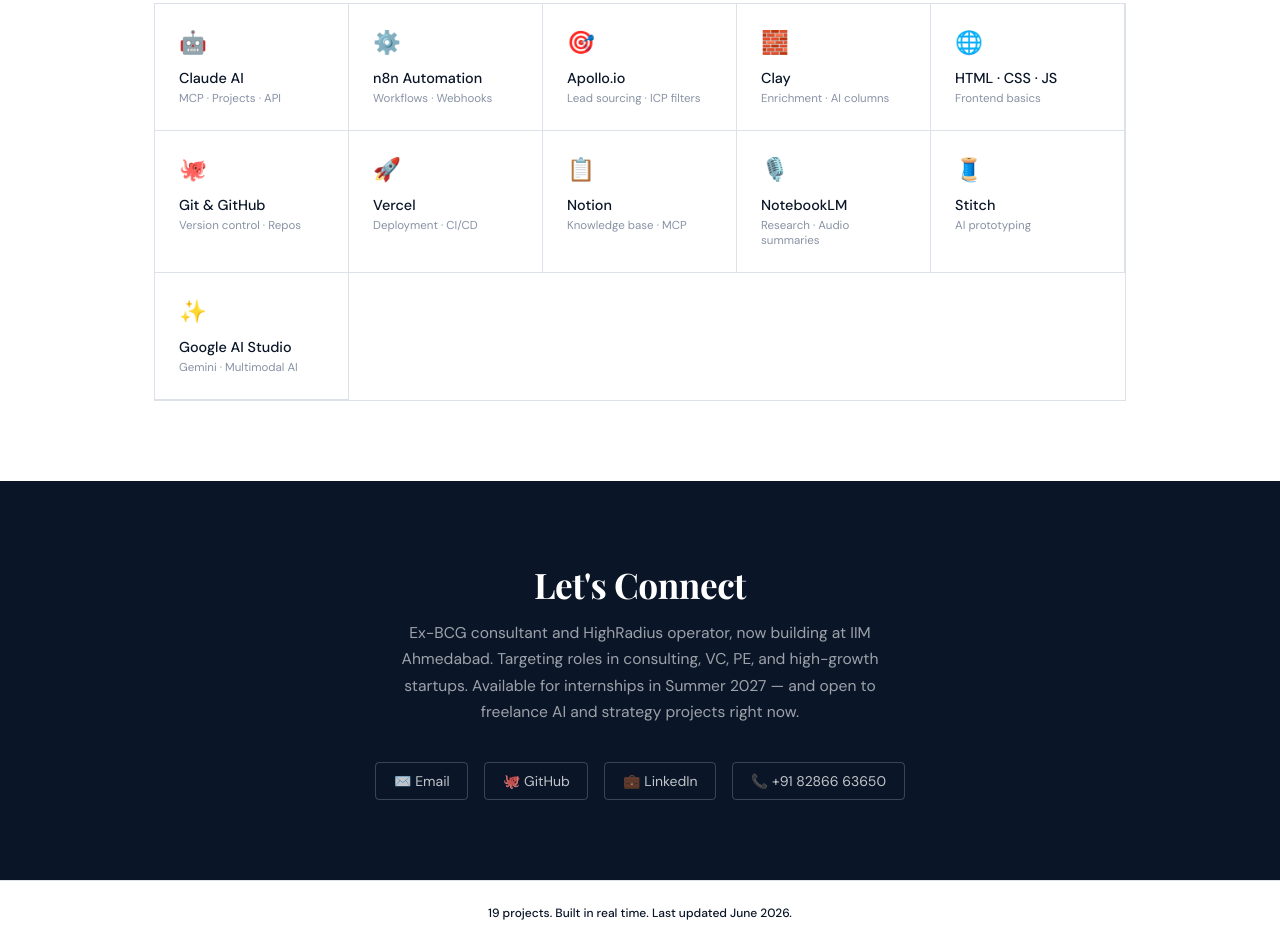
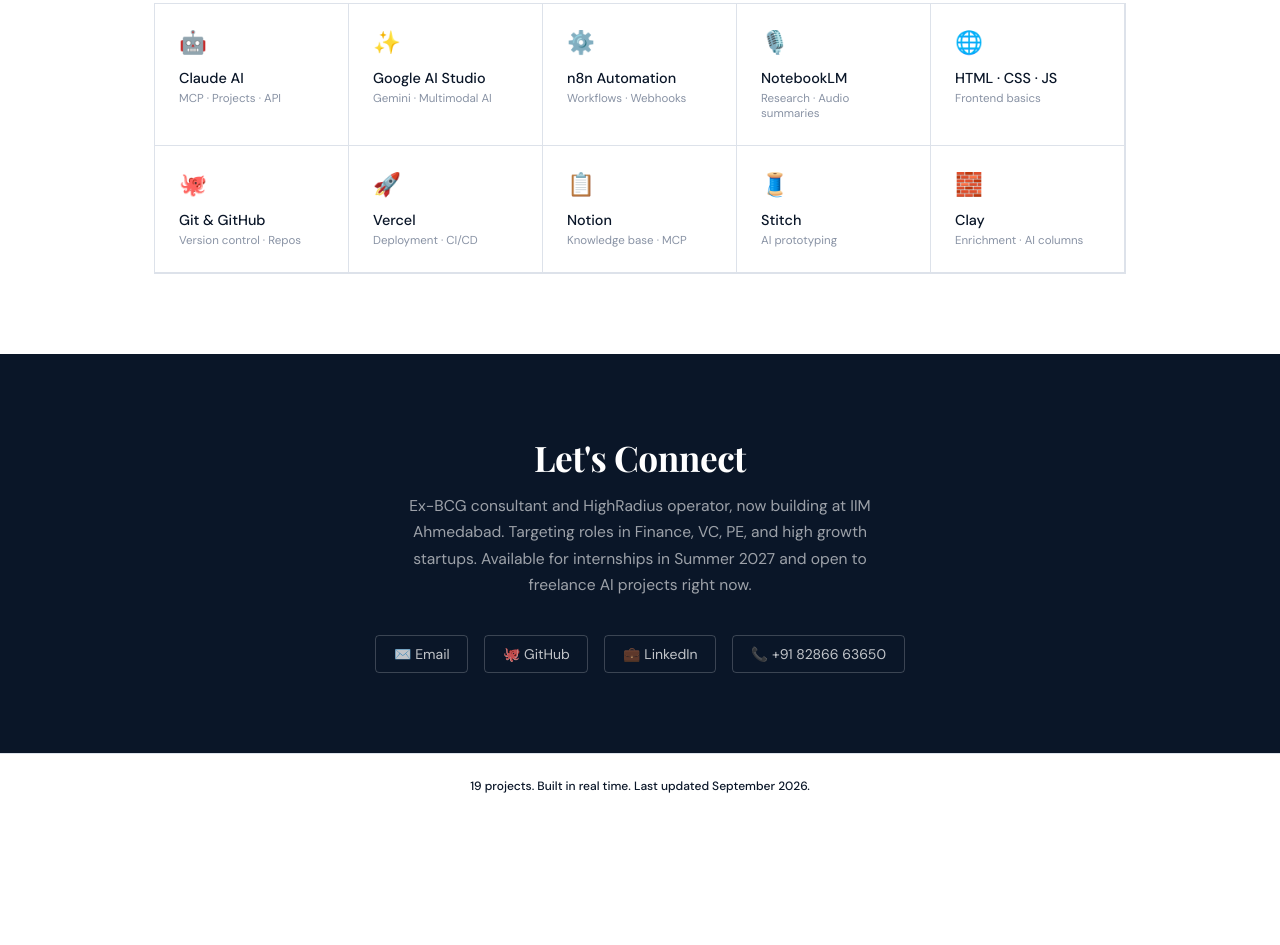
Before and after one commit to YashAjmeraa/hello-people, a plain HTML site: page index.html in a window 1280 px wide. Shown: the part 5497-6442 px from the top of the page. After the commit the page ends 6315 px from the top, so only its background shows below. Drawn offline with nearby package versions, Linux system fonts and the light colour scheme.

Commit message:
Update index.html

```diff
--- a/index.html
+++ b/index.html
@@ -796,19 +796,19 @@
         <div class="skill-level">MCP · Projects · API</div>
       </div>
       <div class="skill-item">
+        <span class="skill-icon">✨</span>
+        <div class="skill-name">Google AI Studio</div>
+        <div class="skill-level">Gemini · Multimodal AI</div>
+      </div>
+      <div class="skill-item">
         <span class="skill-icon">⚙️</span>
         <div class="skill-name">n8n Automation</div>
         <div class="skill-level">Workflows · Webhooks</div>
       </div>
       <div class="skill-item">
-        <span class="skill-icon">🎯</span>
-        <div class="skill-name">Apollo.io</div>
-        <div class="skill-level">Lead sourcing · ICP filters</div>
-      </div>
-      <div class="skill-item">
-        <span class="skill-icon">🧱</span>
-        <div class="skill-name">Clay</div>
-        <div class="skill-level">Enrichment · AI columns</div>
+        <span class="skill-icon">🎙️</span>
+        <div class="skill-name">NotebookLM</div>
+        <div class="skill-level">Research · Audio summaries</div>
       </div>
       <div class="skill-item">
         <span class="skill-icon">🌐</span>
@@ -831,19 +831,14 @@
         <div class="skill-level">Knowledge base · MCP</div>
       </div>
       <div class="skill-item">
-        <span class="skill-icon">🎙️</span>
-        <div class="skill-name">NotebookLM</div>
-        <div class="skill-level">Research · Audio summaries</div>
-      </div>
-      <div class="skill-item">
         <span class="skill-icon">🧵</span>
         <div class="skill-name">Stitch</div>
         <div class="skill-level">AI prototyping</div>
       </div>
       <div class="skill-item">
-        <span class="skill-icon">✨</span>
-        <div class="skill-name">Google AI Studio</div>
-        <div class="skill-level">Gemini · Multimodal AI</div>
+        <span class="skill-icon">🧱</span>
+        <div class="skill-name">Clay</div>
+        <div class="skill-level">Enrichment · AI columns</div>
       </div>
     </div>
   </section>
@@ -851,7 +846,7 @@
   <!-- CONTACT -->
   <div class="contact-section" id="contact">
     <h3>Let's Connect</h3>
-    <p>Ex-BCG consultant and HighRadius operator, now building at IIM Ahmedabad. Targeting roles in consulting, VC, PE, and high-growth startups. Available for internships in Summer 2027 — and open to freelance AI and strategy projects right now.</p>
+    <p>Ex-BCG consultant and HighRadius operator, now building at IIM Ahmedabad. Targeting roles in Finance, VC, PE, and high growth startups. Available for internships in Summer 2027 and open to freelance AI projects right now.</p>
     <div class="contact-links">
       <a href="mailto:ajmera.yash22@gmail.com" class="contact-link">✉️ Email</a>
       <a href="https://github.com/YashAjmeraa/hello-people" target="_blank" class="contact-link">🐙 GitHub</a>
@@ -861,7 +856,7 @@
   </div>
 
   <footer>
-    <span>19 projects. Built in real time. Last updated June 2026.</span>
+    <span>19 projects. Built in real time. Last updated September 2026.</span>
   </footer>
 
   <script>
```
